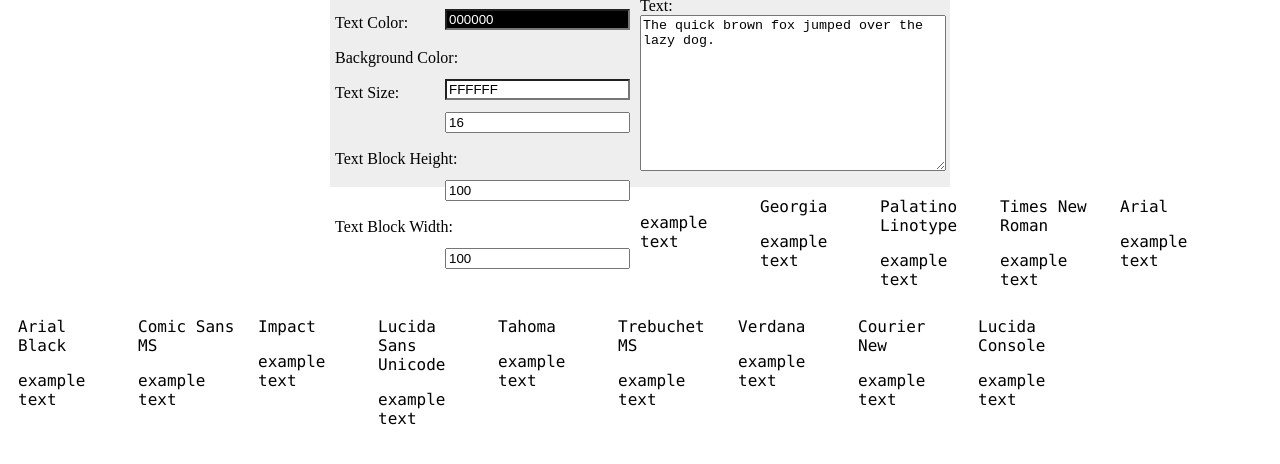
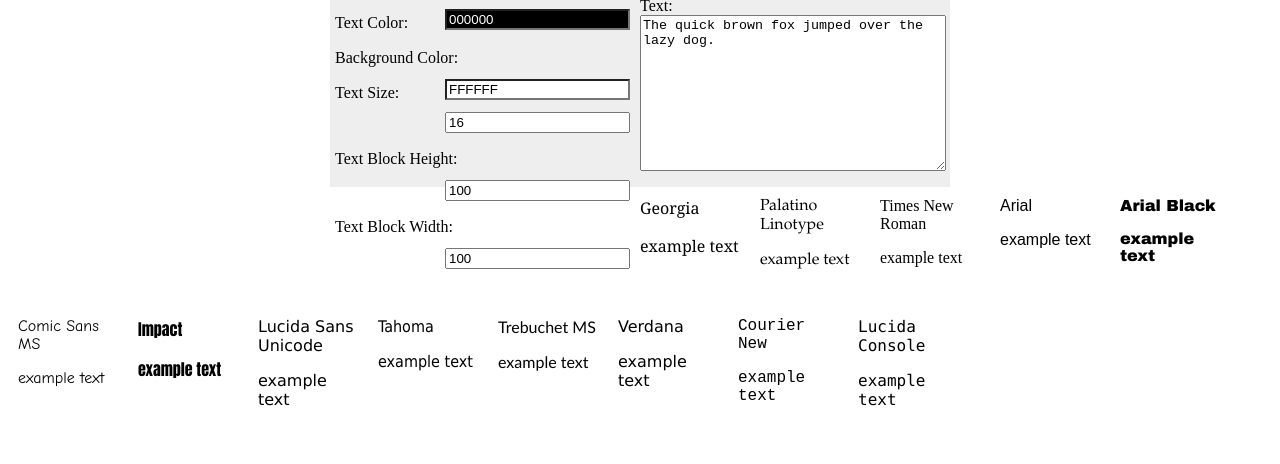
Before and after one commit to DevinShackle/p3.devinshackle.com, a plain HTML site: page index.html in a window 1280 px wide. Shown: the part 154-618 px from the top of the page. Drawn offline with nearby package versions, Linux system fonts and the light colour scheme.

Commit message:
font now applies to examples correctly

```diff
--- a/index.html
+++ b/index.html
@@ -42,9 +42,7 @@
 				</form>
 			</div> <!--/mainInput-->
 			<div id="examples">
-				<div class="example">
-					<p class="textInput">example text</p>
-				</div> <!--/example-->
+				<!-- examples will be added here -->
 			</div> <!--/examples-->
 		</div> <!--/mainWrapper-->
 	</div> <!--/outerWrapper-->
--- a/js/main.js
+++ b/js/main.js
@@ -18,23 +18,19 @@ $(document).ready(function() {
 		'"Courier New", Courier, monospace',
 		'"Lucida Console", Monaco, monospace'];
 
-	//call fontsList.foreach()
-		//add an example block for each font
-			//add font name as attribute
 
+	/**
+	*	Set up example blocks
+	**/
 	fontsList.forEach(function(font) {
 		var name = font.split(',')[0];
 		if(name.substring(0,1) == '"')
 			name = name.substring(1,name.length-1);
-	/*
-		var toAdd = $.parseHTML('<div class="example">'+ name +'<p>example text</p></div>');
+
+		var toAdd = $('<div class="example">'+ name +'<p>example text</p></div>');
 		toAdd.css({'font-family':font});
-	*/
 
-
-		$('#examples').append(
-			'<div class="example">'+ name +'<p>example text</p></div>').css({'font-family':font});
-
+		$('#examples').append(toAdd);
 	});
 
 
```
